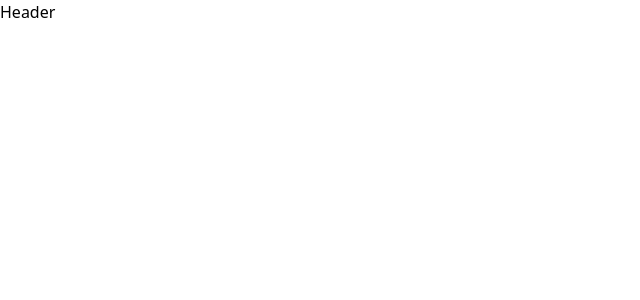
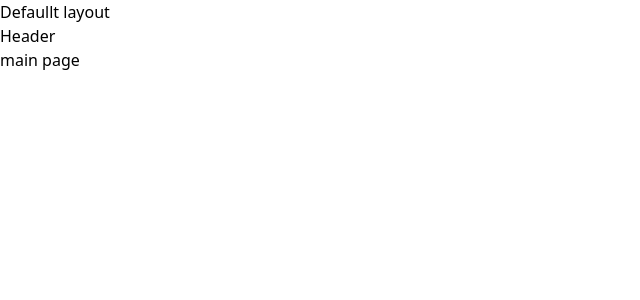
Before and after one commit to ccadran/nuxt.js-crashCourse, a Nuxt app: page / in a window 1280 px wide. Shown: the top 300 px of the page, without its empty margins (0-640 px from the left). Built offline with nearby package versions, Linux system fonts and the light colour scheme.

Commit message:
start layouts

```diff
--- /dev/null
+++ b/layouts/default.vue
@@ -0,0 +1,6 @@
+<template>
+  <div class="DefaultLayout">
+    <p>Defaullt layout</p>
+    <slot />
+  </div>
+</template>
--- a/pages/events/[id].vue
+++ /dev/null
@@ -1,9 +0,0 @@
-<script setup>
-const nuxt = useNuxtApp();
-
-console.log(nuxt);
-</script>
-
-<template>
-  <div>event id : {{ $route.params.id }}</div>
-</template>
--- a/pages/events/index.vue
+++ /dev/null
@@ -1,3 +0,0 @@
-<template>
-  <div>events page</div>
-</template>
--- a/pages/events/profile.vue
+++ /dev/null
@@ -1,3 +0,0 @@
-<template>
-  <div>profile event</div>
-</template>
--- a/pages/index.vue
+++ b/pages/index.vue
@@ -1,3 +1,3 @@
 <template>
-  <div class="main"></div>
+  <div class="main">main page</div>
 </template>
```
